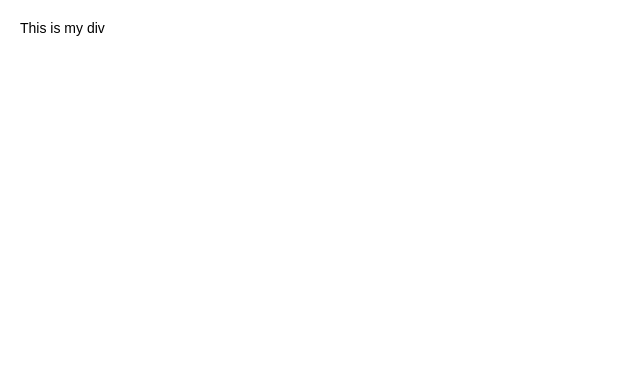
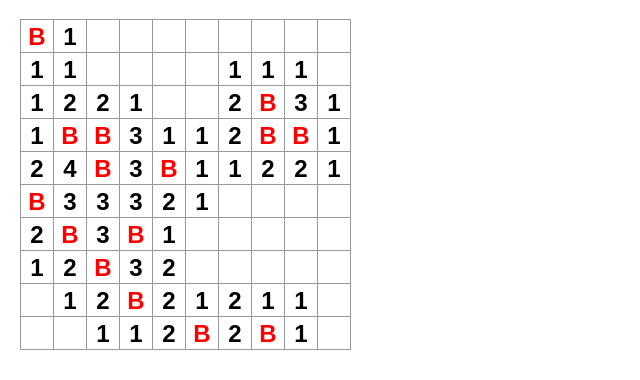
Before and after one commit to dylance/Minesweeper-React, a React (Create React App) app: page / in a window 1280 px wide. Shown: the top 380 px of the page, without its empty margins (0-640 px from the left). Built offline with nearby package versions, Linux system fonts and the light colour scheme.

Commit message:
Render minesweeper board with bombs and flags

```diff
--- a/src/components/App.jsx
+++ b/src/components/App.jsx
@@ -1,4 +1,6 @@
 import React, { Component } from "react";
+
+import Board from './Board'
 
 class App extends Component {
   state = {
@@ -27,7 +29,7 @@ class App extends Component {
       return duplicate ? checkDuplicate(mines) : newMine;
     };
 
-    let row = Array(10).fill("0");
+    let row = Array(10).fill(null);
 
     let grid = [];
 
@@ -130,14 +132,18 @@ class App extends Component {
           }
         });
 
-        grid[i][j] = minesNearby.toString();
+        grid[i][j] = minesNearby ? minesNearby.toString() : '';
       }
     }
     this.setState({grid})
   }
   render() {
     console.log("The grid is: ", this.state.grid)
-    return <div>This is my div</div>;
+    return (
+      <div>
+        <Board grid={this.state.grid} />
+      </div>
+    )
   }
 }
 
--- /dev/null
+++ b/src/components/Board.jsx
@@ -0,0 +1,37 @@
+import React, { Component } from "react";
+
+import Square from "./Square";
+
+class Board extends Component {
+  renderSquare(value) {
+    //x = x.toString();
+    //y = y.toString();
+    //let key = x+y
+    return <Square value={value} key={Math.random()}/>;
+  }
+
+  createBoard = () => {
+    let board = [];
+    for (let i = 0, count = 0; i < 10; i++) {
+      let squares = [];
+      for (let j = 0; j < 10; j++) {
+        squares.push(this.renderSquare(this.props.grid[i][j]));
+        count++;
+      }
+      board.push(
+        <div className="board-row" key={count}>
+          {squares}
+        </div>
+      );
+    }
+    return board;
+  };
+  render() {
+    if (this.props.grid.length === 0) {
+      return <div>Loading</div>;
+    }
+    return <div>{this.createBoard()}</div>;
+  }
+}
+
+export default Board;
--- /dev/null
+++ b/src/components/Square.jsx
@@ -0,0 +1,10 @@
+import React from "react";
+
+const Square = props => {
+  if (props.value === 'B') {
+    return <button className="square" style={{color: 'red'}}>{props.value}</button>;
+  }
+  return <button className="square">{props.value}</button>;
+};
+
+export default Square;
```
